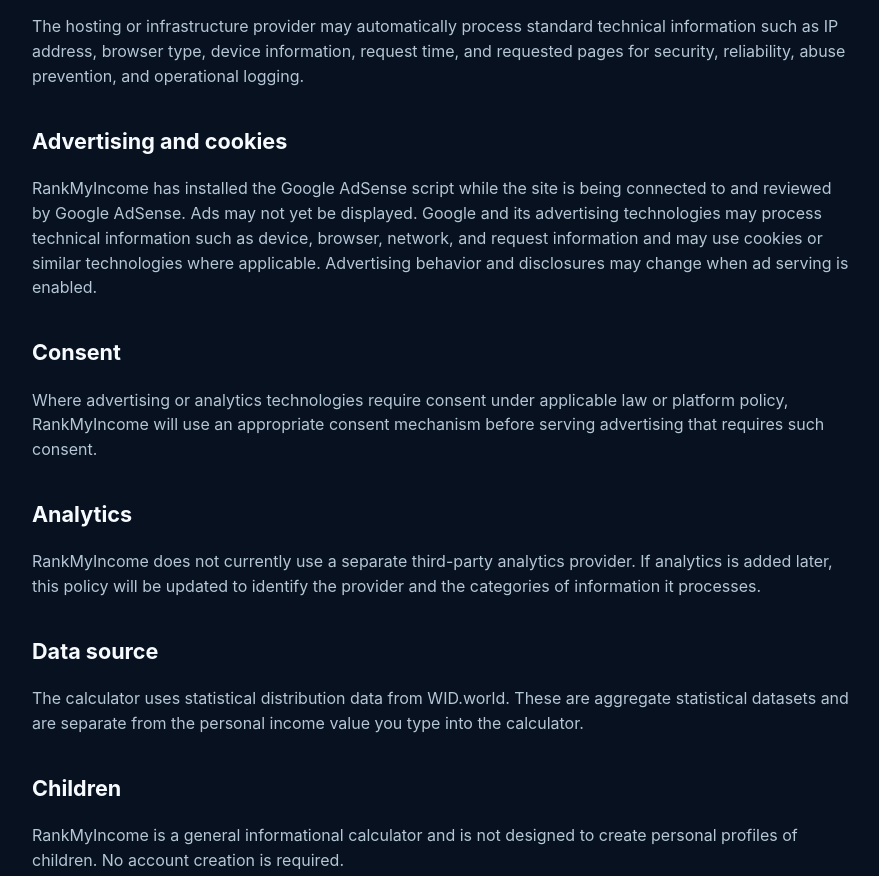
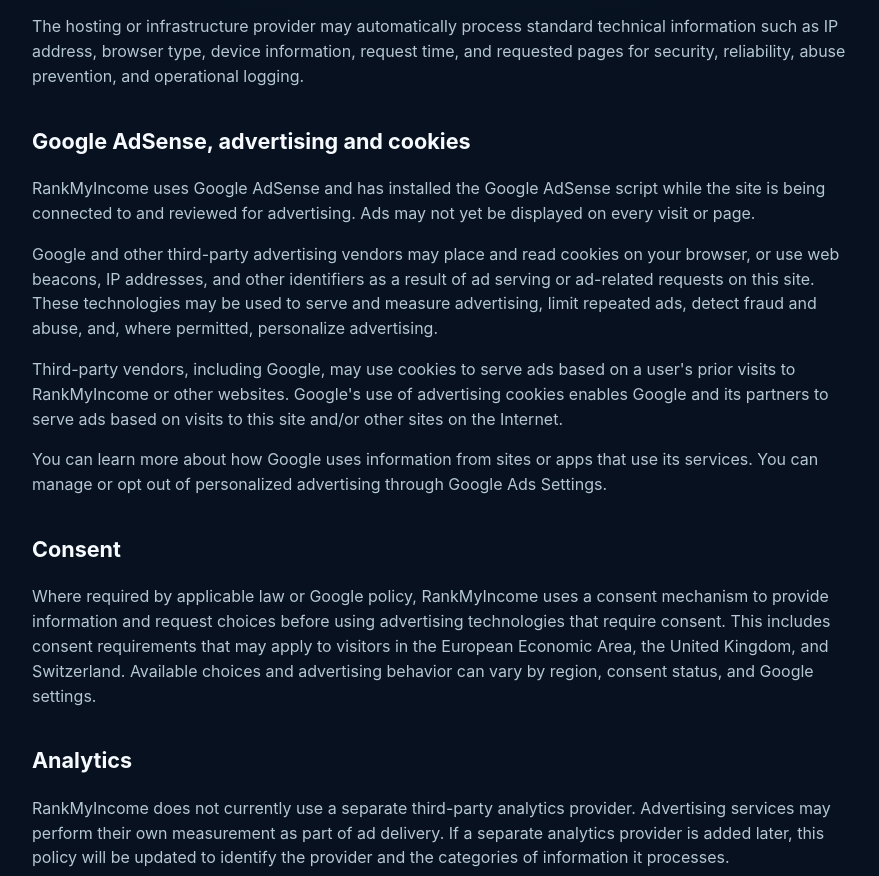
Before and after one commit to jimin062200-cmyk/rankmyincome, a plain HTML site: page privacy.html in a window 1280 px wide. Shown: the part 652-1528 px from the top of the page, without its empty margins (198-1077 px from the left). Drawn offline with Linux system fonts and the light colour scheme.

Commit message:
Strengthen AdSense privacy and cookie disclosures

```diff
--- a/privacy.html
+++ b/privacy.html
@@ -4,7 +4,7 @@
   <meta charset="utf-8">
   <meta name="viewport" content="width=device-width,initial-scale=1">
   <title>Privacy Policy — RankMyIncome</title>
-  <meta name="description" content="Privacy policy for RankMyIncome, including calculator inputs, hosting logs, advertising, cookies, and analytics.">
+  <meta name="description" content="Privacy policy for RankMyIncome, including calculator inputs, hosting logs, Google AdSense, advertising cookies, consent, and analytics.">
   <meta name="robots" content="index,follow">
   <link rel="canonical" href="https://rankmyincome.com/privacy.html">
   <link rel="icon" href="/favicon.svg" type="image/svg+xml">
@@ -39,14 +39,17 @@
     <h2>Server and hosting logs</h2>
     <p>The hosting or infrastructure provider may automatically process standard technical information such as IP address, browser type, device information, request time, and requested pages for security, reliability, abuse prevention, and operational logging.</p>
 
-    <h2>Advertising and cookies</h2>
-    <p>RankMyIncome has installed the Google AdSense script while the site is being connected to and reviewed by Google AdSense. Ads may not yet be displayed. Google and its advertising technologies may process technical information such as device, browser, network, and request information and may use cookies or similar technologies where applicable. Advertising behavior and disclosures may change when ad serving is enabled.</p>
+    <h2>Google AdSense, advertising and cookies</h2>
+    <p>RankMyIncome uses Google AdSense and has installed the Google AdSense script while the site is being connected to and reviewed for advertising. Ads may not yet be displayed on every visit or page.</p>
+    <p>Google and other third-party advertising vendors may place and read cookies on your browser, or use web beacons, IP addresses, and other identifiers as a result of ad serving or ad-related requests on this site. These technologies may be used to serve and measure advertising, limit repeated ads, detect fraud and abuse, and, where permitted, personalize advertising.</p>
+    <p>Third-party vendors, including Google, may use cookies to serve ads based on a user's prior visits to RankMyIncome or other websites. Google's use of advertising cookies enables Google and its partners to serve ads based on visits to this site and/or other sites on the Internet.</p>
+    <p>You can learn more about <a href="https://policies.google.com/technologies/partner-sites" rel="noopener noreferrer">how Google uses information from sites or apps that use its services</a>. You can manage or opt out of personalized advertising through <a href="https://adssettings.google.com/" rel="noopener noreferrer">Google Ads Settings</a>.</p>
 
     <h2>Consent</h2>
-    <p>Where advertising or analytics technologies require consent under applicable law or platform policy, RankMyIncome will use an appropriate consent mechanism before serving advertising that requires such consent.</p>
+    <p>Where required by applicable law or Google policy, RankMyIncome uses a consent mechanism to provide information and request choices before using advertising technologies that require consent. This includes consent requirements that may apply to visitors in the European Economic Area, the United Kingdom, and Switzerland. Available choices and advertising behavior can vary by region, consent status, and Google settings.</p>
 
     <h2>Analytics</h2>
-    <p>RankMyIncome does not currently use a separate third-party analytics provider. If analytics is added later, this policy will be updated to identify the provider and the categories of information it processes.</p>
+    <p>RankMyIncome does not currently use a separate third-party analytics provider. Advertising services may perform their own measurement as part of ad delivery. If a separate analytics provider is added later, this policy will be updated to identify the provider and the categories of information it processes.</p>
 
     <h2>Data source</h2>
     <p>The calculator uses statistical distribution data from WID.world. These are aggregate statistical datasets and are separate from the personal income value you type into the calculator.</p>
```
